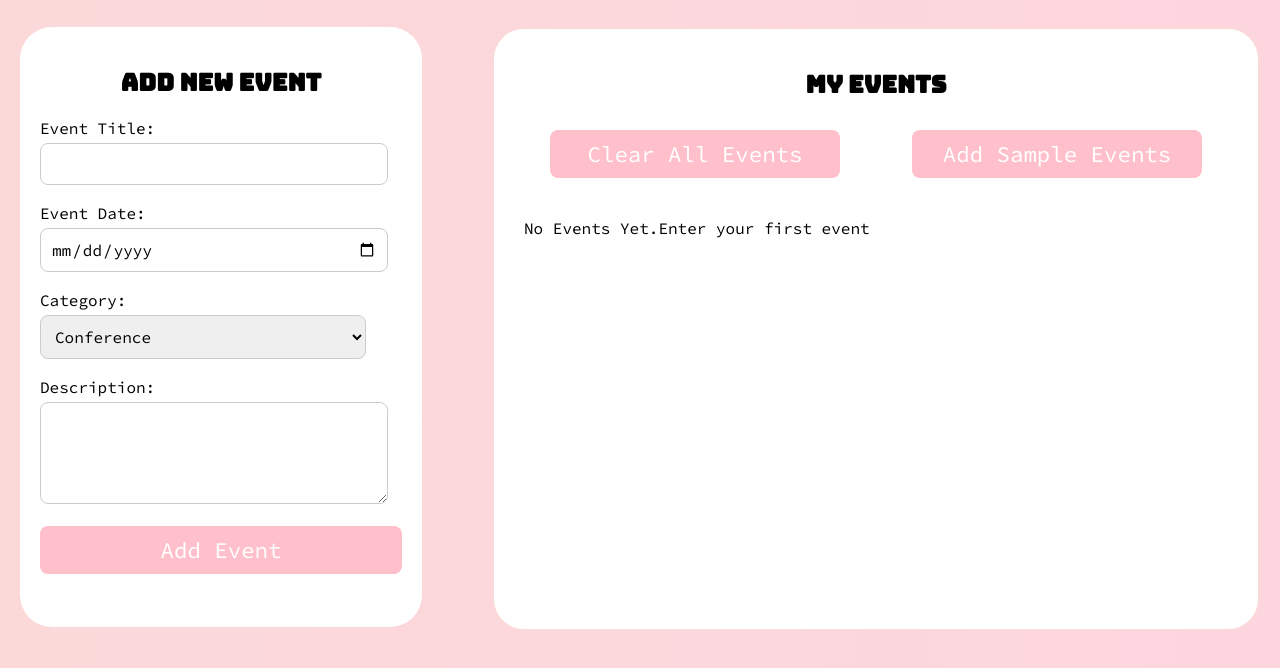
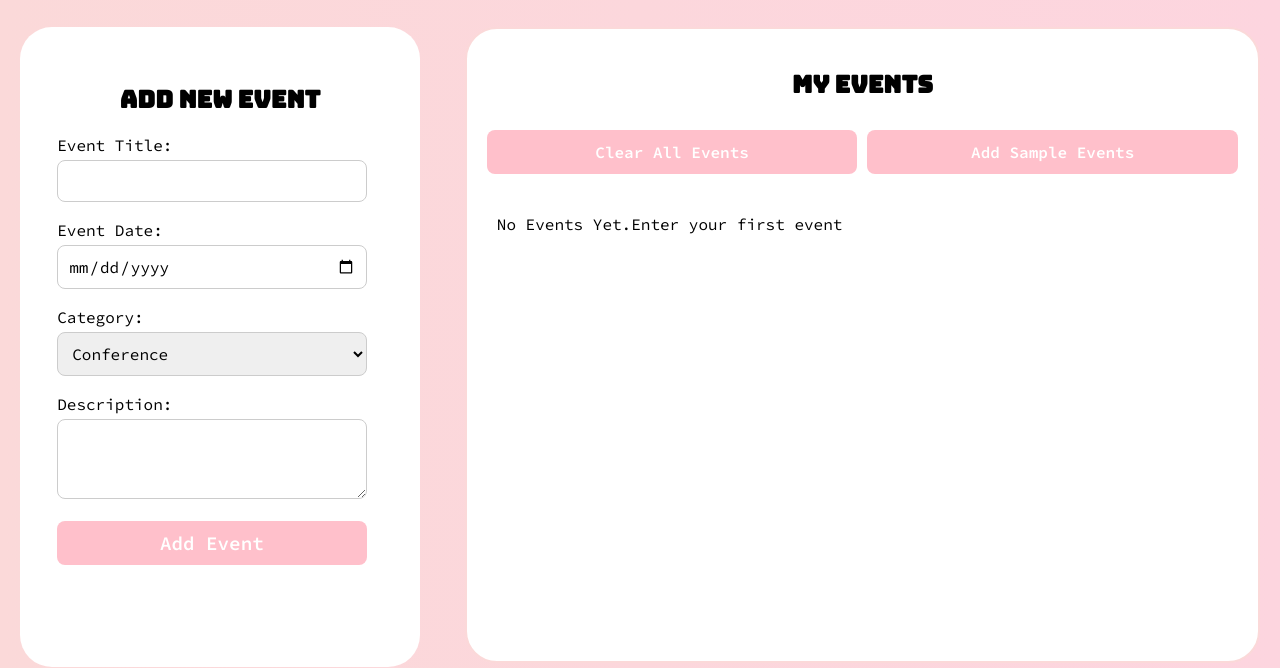
Before and after one commit to Nishanegi2007/web-dev2, a plain HTML site: page lab-assignment-2/index.html in a window 1280 px wide. Shown: the part 86-754 px from the top of the page. Drawn offline with Linux system fonts and the light colour scheme.

Commit message:
last last commit

```diff
--- a/lab-assignment-2/script.js
+++ b/lab-assignment-2/script.js
@@ -67,7 +67,7 @@ let form = document.querySelector('form')
 
 
 
-            addsamplevents.addEventListener('click', addSampleEventsFunction)
+            addsamplevents.addEventListener('click', addSampleEventsFunction);
             alleventscontainer.addEventListener('click',cardDelelteFunction);
 
             document.addEventListener("keydown", keyDOwnFunction);
--- a/lab-assignment-2/style.css
+++ b/lab-assignment-2/style.css
@@ -27,12 +27,16 @@
 }
 #main-event-add-container{
     /* border: 2px solid black; */
-    padding: 20px;
-    margin-right: 50px;
-    width:50vh;
-    height:70vh;
+    padding: 3%;
+    margin-right: 2%;
+    width: 100%;
+    max-width: 50vh;
+    height: 80vh;
+    /* max-height: 80vh; */
     background-color: white;
     border-radius: 32px;
+    flex-shrink: 0;
+    box-sizing: border-box;
 }
 #event-card-container{
     border: 2px solid black;
@@ -42,7 +46,7 @@
     gap: 10px;
     padding: 20px;
     width:100vh;
-    height:70vh;
+    height:74vh;
     max-width: 100%;
     background-color: white;
     overflow: hidden;
@@ -133,6 +137,8 @@
 #bttn-container{
     display: flex;
     justify-content: space-around;
+    gap: 10px;
+    flex-wrap: wrap;
 }
 h1{
     text-align: center;
@@ -183,39 +189,68 @@
 
 
 input[type="text"], input[type="date"], select, textarea{
-    width: 90%;
+    width: 95%;
     padding: 10px;
     font-size: 1em;
     border-radius: 8px;
     border: 1px solid #ccc;
     margin-top: 5px;
     font-family: 'Source Code Pro', monospace;
+    box-sizing: border-box;
 }
 label,option,select{
 font-size: 1em;
 font-family: 'Source Code Pro', monospace;
 }
 #addEvent{
-    padding: 10px 10px;
-    font-size: 1.4em;
+    padding: 10px;
+    font-size: 1.2em;
     border-radius: 8px;
     background-color: pink;
     color: white;
     border: none;
     cursor: pointer;
-    width: 100%;
+    width: 95%;
+    min-height: 44px;
     font-family: 'Source Code Pro', monospace;
+    transition: all 0.2s ease;
+    font-weight: 600;
+    box-sizing: border-box;
+}
+
+#addEvent:hover{
+    transform: translateY(-2px);
+    box-shadow: 0 4px 8px rgba(0, 0, 0, 0.15);
+}
+
+#addEvent:active{
+    transform: translateY(0);
 }
 #clear-event-btn , #add-sample-event{
-    padding: 10px 10px;
-    font-size: 1.4em;
+    padding: 10px;
+    font-size: 1em;
     border-radius: 8px;
     background-color: pink;
     color: white;
     border: none;
     cursor: pointer;
     font-family: 'Source Code Pro', monospace;
-    width: 40%;
+    width: 45%;
+    min-height: 44px;
+    flex: 1;
+    min-width: 120px;
+    transition: all 0.2s ease;
+    font-weight: 600;
+    box-sizing: border-box;
+}
+
+#clear-event-btn:hover, #add-sample-event:hover{
+    transform: translateY(-2px);
+    box-shadow: 0 4px 8px rgba(0, 0, 0, 0.15);
+}
+
+#clear-event-btn:active, #add-sample-event:active{
+    transform: translateY(0);
 }
 textarea{
     height: 10vh;
```
